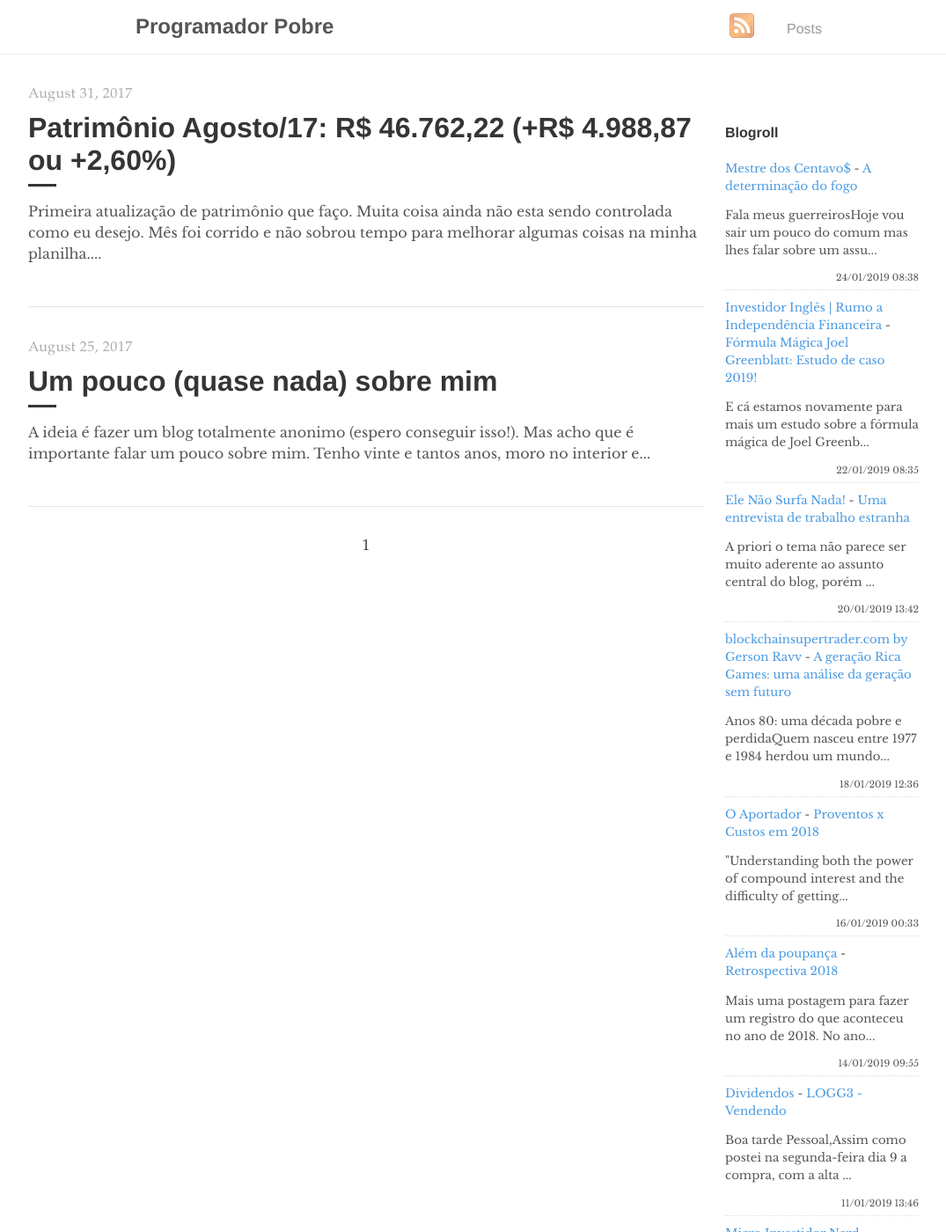
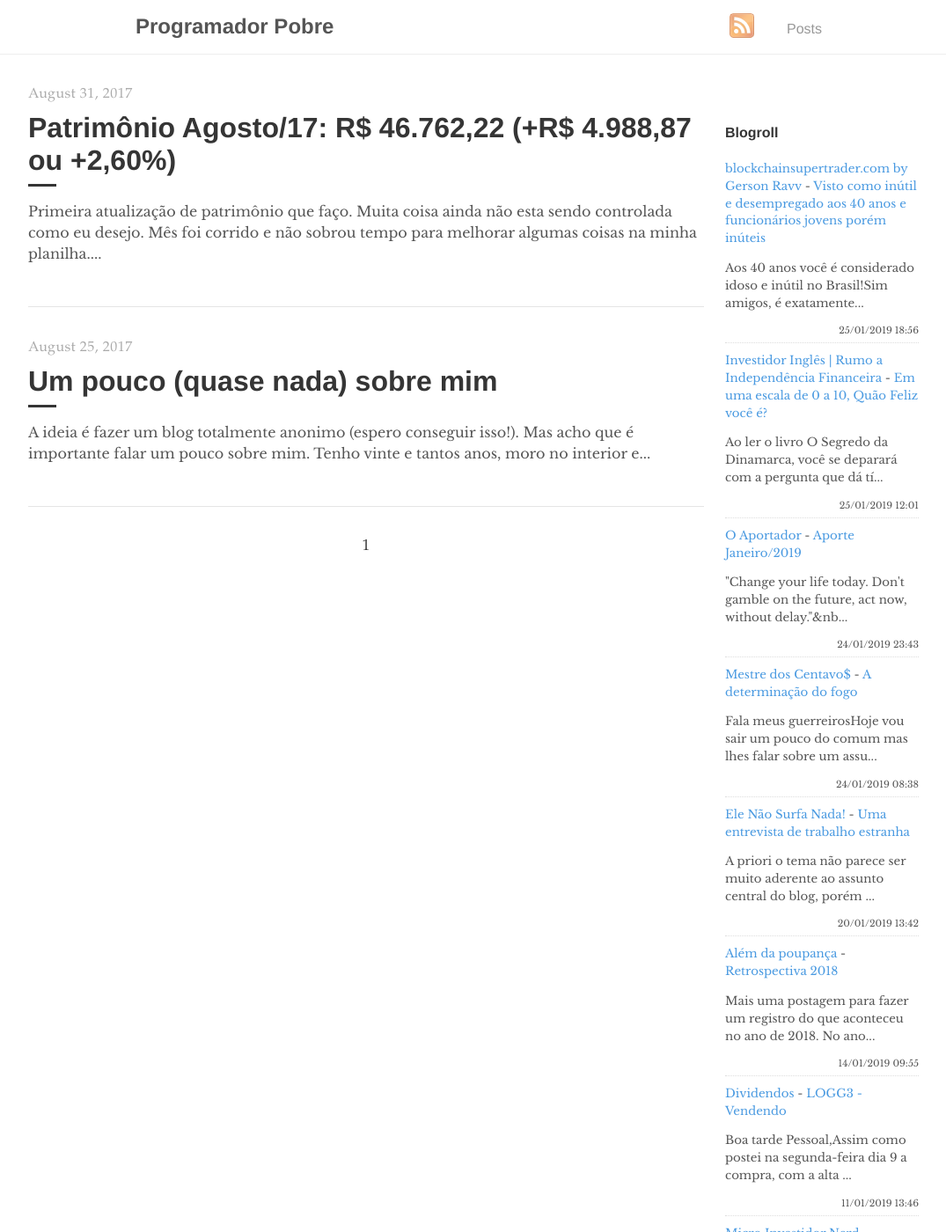
Before and after one commit to programadorpobre/programadorpobre.github.io, a Jekyll site: the page built from index.html, in a window 1280 px wide and 1400 px high. Shown: the whole window at 88% size, without its empty margins (96-1171 px from the left). Built offline with Jekyll 4.4.1, drawn with Linux system fonts in a browser that asks for light colours; the list of posts is cut into pages by our own code; comment, search, counter and statistics services are not loaded.

Commit message:
[ci skip] travis #538

```diff
--- a/_includes/feed-entries.html
+++ b/_includes/feed-entries.html
@@ -1,27 +1,27 @@
+<div class="feed-entry">
+    <a class="feed-entry-site-name" href="http://www.blockchainsupertrader.com/">blockchainsupertrader.com by Gerson Ravv</a> - <a class="feed-entry-title" href="http://www.blockchainsupertrader.com/2019/01/visto-como-inutil-e-desempregado-aos-40.html">Visto como inútil e desempregado aos 40 anos e funcionários jovens porém inúteis</a>
+    <p class="feed-entry-summary">Aos 40 anos você é considerado idoso e inútil no Brasil!Sim amigos, é exatamente...</p>
+    <time datetime="2019-01-25T18:56:00.000-02:00">25/01/2019 18:56</time>
+</div>
+<div class="feed-entry">
+    <a class="feed-entry-site-name" href="https://www.investidoringles.com/">Investidor Inglês | Rumo a Independência Financeira</a> - <a class="feed-entry-title" href="https://www.investidoringles.com/2019/01/o-segredo-da-dinamarca.html">Em uma escala de 0 a 10, Quão Feliz você é?</a>
+    <p class="feed-entry-summary">Ao ler o livro O Segredo da Dinamarca, você se deparará com a pergunta que dá tí...</p>
+    <time datetime="2019-01-25T12:01:00.000-02:00">25/01/2019 12:01</time>
+</div>
+<div class="feed-entry">
+    <a class="feed-entry-site-name" href="https://oaportadorfinanceiro.blogspot.com/">O Aportador</a> - <a class="feed-entry-title" href="https://oaportadorfinanceiro.blogspot.com/2019/01/aporte-janeiro2019.html">Aporte Janeiro/2019</a>
+    <p class="feed-entry-summary">"Change your life today. Don't gamble on the future, act now, without delay."&nb...</p>
+    <time datetime="2019-01-24T23:43:00.000-02:00">24/01/2019 23:43</time>
+</div>
 <div class="feed-entry">
     <a class="feed-entry-site-name" href="https://mestredoscentavos.blogspot.com/">Mestre dos Centavo$</a> - <a class="feed-entry-title" href="https://mestredoscentavos.blogspot.com/2019/01/a-determinacao-do-fogo.html">A determinação do fogo</a>
     <p class="feed-entry-summary">Fala meus guerreirosHoje vou sair um pouco do comum mas lhes falar sobre um assu...</p>
     <time datetime="2019-01-24T08:38:00.000-08:00">24/01/2019 08:38</time>
 </div>
 <div class="feed-entry">
-    <a class="feed-entry-site-name" href="https://www.investidoringles.com/">Investidor Inglês | Rumo a Independência Financeira</a> - <a class="feed-entry-title" href="https://www.investidoringles.com/2019/01/formula-magica-joel-greenblatt-2019.html">Fórmula Mágica Joel Greenblatt: Estudo de caso 2019!</a>
-    <p class="feed-entry-summary">E cá estamos novamente para mais um estudo sobre a fórmula mágica de Joel Greenb...</p>
-    <time datetime="2019-01-22T08:35:00.000-02:00">22/01/2019 08:35</time>
-</div>
-<div class="feed-entry">
     <a class="feed-entry-site-name" href="https://elenaosurfanada.blogspot.com/">Ele Não Surfa Nada!</a> - <a class="feed-entry-title" href="https://elenaosurfanada.blogspot.com/2019/01/uma-entrevista-de-trabalho-estranha.html">Uma entrevista de trabalho estranha</a>
     <p class="feed-entry-summary">A priori o tema não parece ser muito aderente ao assunto central do blog, porém ...</p>
     <time datetime="2019-01-20T13:42:00.002-02:00">20/01/2019 13:42</time>
-</div>
-<div class="feed-entry">
-    <a class="feed-entry-site-name" href="http://www.blockchainsupertrader.com/">blockchainsupertrader.com by Gerson Ravv</a> - <a class="feed-entry-title" href="http://www.blockchainsupertrader.com/2019/01/a-geracao-rica-games-uma-analise-da.html">A geração Rica Games: uma análise da geração sem futuro</a>
-    <p class="feed-entry-summary">Anos 80: uma década pobre e perdidaQuem nasceu entre 1977 e 1984 herdou um mundo...</p>
-    <time datetime="2019-01-18T12:36:00.002-02:00">18/01/2019 12:36</time>
-</div>
-<div class="feed-entry">
-    <a class="feed-entry-site-name" href="https://oaportadorfinanceiro.blogspot.com/">O Aportador</a> - <a class="feed-entry-title" href="https://oaportadorfinanceiro.blogspot.com/2019/01/proventos-x-custos-em-2018.html">Proventos x Custos em 2018</a>
-    <p class="feed-entry-summary">"Understanding both the power of compound interest and the difficulty of getting...</p>
-    <time datetime="2019-01-16T00:33:00.000-02:00">16/01/2019 00:33</time>
 </div>
 <div class="feed-entry">
     <a class="feed-entry-site-name" href="https://alemdapoupanca.blogspot.com/">Além da poupança</a> - <a class="feed-entry-title" href="https://alemdapoupanca.blogspot.com/2019/01/retrospectiva-2018.html">Retrospectiva 2018</a>
```
